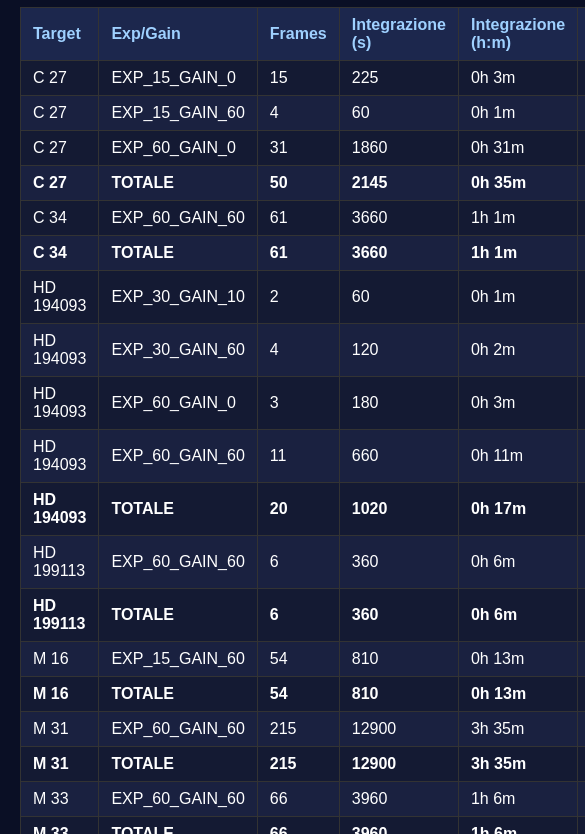
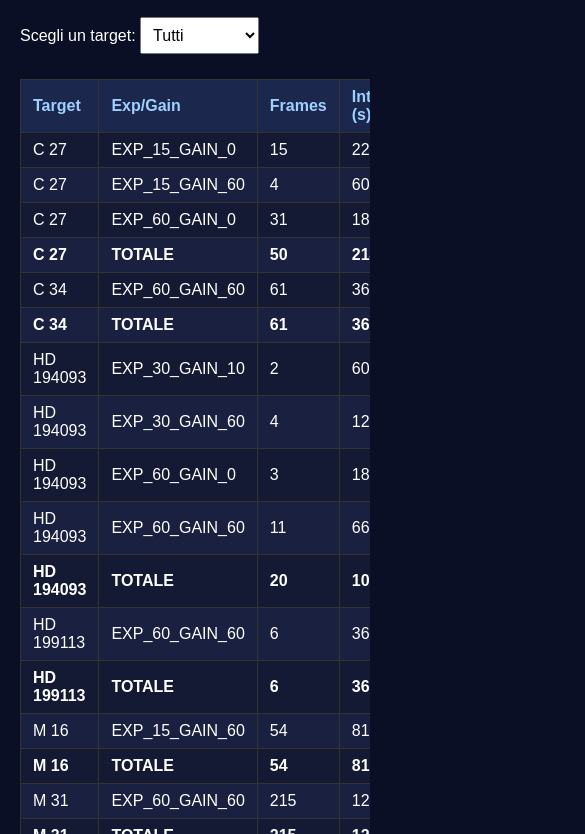
Before and after one commit to xelmo76/dwarf-astro-library, a plain HTML site: page index.html in a window 390 px wide. Shown: the part 110-944 px from the top of the page, 585 px wide, since content can reach past the window. Drawn offline with Linux system fonts and the light colour scheme.

Commit message:
Dashboard responsive con filtro per target

```diff
--- a/index.html
+++ b/index.html
@@ -6,7 +6,9 @@
   <style>
     body { background:#0a0f25; color:white; font-family:sans-serif; margin:20px; }
     h1 { color:#9fd1ff; }
-    table { width:100%; border-collapse:collapse; margin-top:20px; }
+    select { padding:8px; margin:10px 0; font-size:1em; }
+    .table-container { overflow-x:auto; margin-top:15px; }
+    table { width:100%; border-collapse:collapse; min-width:600px; }
     th, td { padding:8px 12px; border:1px solid #333; text-align:left; }
     th { background:#1c274d; color:#9fd1ff; }
     tr:nth-child(even) { background:#141a33; }
@@ -17,6 +19,10 @@
 </head>
 <body>
   <h1>Astro Dashboard — DWARF 3</h1>
+  <label for="targetSelect">Scegli un target:</label>
+  <select id="targetSelect">
+    <option value="ALL">Tutti</option>
+  </select>
   <div id="content">Caricamento dati...</div>
 
   <script>
@@ -26,28 +32,26 @@
       return `${h}h ${m}m`;
     }
 
-    async function loadLibrary() {
-      const url = "https://raw.githubusercontent.com/xelmo76/dwarf-astro-library/main/libreria.json";
-      try {
-        const res = await fetch(url + "?t=" + Date.now()); // evita cache
-        if (!res.ok) throw new Error("HTTP " + res.status);
-        const data = await res.json();
+    let globalData = {};
 
-        if (Object.keys(data).length === 0) {
+    function renderTable(selectedTarget) {
+      if (Object.keys(globalData).length === 0) {
         document.getElementById('content').innerHTML =
           "<div class='warning'>⚠ Nessun dato presente in libreria.json</div>";
         return;
       }
 
-        let html = "<table><tr><th>Target</th><th>Exp/Gain</th><th>Frames</th><th>Integrazione (s)</th><th>Integrazione (h:m)</th><th>Ultimo aggiornamento</th></tr>";
+      let html = '<div class="table-container"><table><tr><th>Target</th><th>Exp/Gain</th><th>Frames</th><th>Integrazione (s)</th><th>Integrazione (h:m)</th><th>Ultimo aggiornamento</th></tr>';
 
-        for (const target in data) {
+      for (const target in globalData) {
+        if (selectedTarget !== "ALL" && target !== selectedTarget) continue;
+
         let totalFrames = 0;
         let totalSeconds = 0;
         let lastUpdated = "";
 
-          for (const combo in data[target]) {
-            const entry = data[target][combo];
+        for (const combo in globalData[target]) {
+          const entry = globalData[target][combo];
           totalFrames += entry.frames;
           totalSeconds += entry.integration_seconds;
           lastUpdated = entry.last_updated;
@@ -73,8 +77,34 @@
                 </tr>`;
       }
 
-        html += "</table>";
+      html += "</table></div>";
       document.getElementById('content').innerHTML = html;
+    }
+
+    async function loadLibrary() {
+      const url = "https://raw.githubusercontent.com/xelmo76/dwarf-astro-library/main/libreria.json";
+      try {
+        const res = await fetch(url + "?t=" + Date.now());
+        if (!res.ok) throw new Error("HTTP " + res.status);
+        globalData = await res.json();
+
+        // Popola la lista a tendina
+        const select = document.getElementById('targetSelect');
+        for (const target in globalData) {
+          const opt = document.createElement("option");
+          opt.value = target;
+          opt.textContent = target;
+          select.appendChild(opt);
+        }
+
+        // Mostra tutti i target all'inizio
+        renderTable("ALL");
+
+        // Cambia vista al cambio del select
+        select.addEventListener("change", () => {
+          renderTable(select.value);
+        });
+
       } catch(e) {
         document.getElementById('content').innerHTML =
           "<div class='warning'>Errore nel caricamento: " + e + "</div>";
```
Lines whose indentation alone changed are shown as unchanged.
